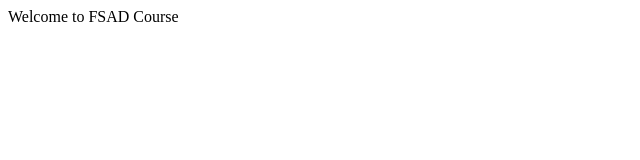
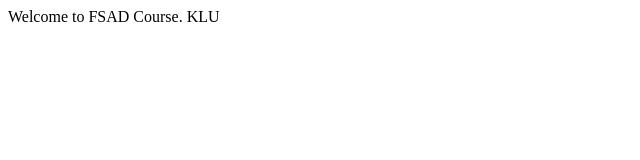
Before and after one commit to Akhil262007/fsadgitproject, a plain HTML site: page index.html in a window 1280 px wide. Shown: the full height of the page, 0-640 px from the left. Drawn offline with Linux system fonts and the light colour scheme.

Commit message:
Update welcome message in index.html

```diff
--- a/index.html
+++ b/index.html
@@ -6,6 +6,6 @@
     <title>Document</title>
 </head>
 <body>
-    Welcome to FSAD Course
+    Welcome to FSAD Course. KLU
 </body>
 </html>
```
